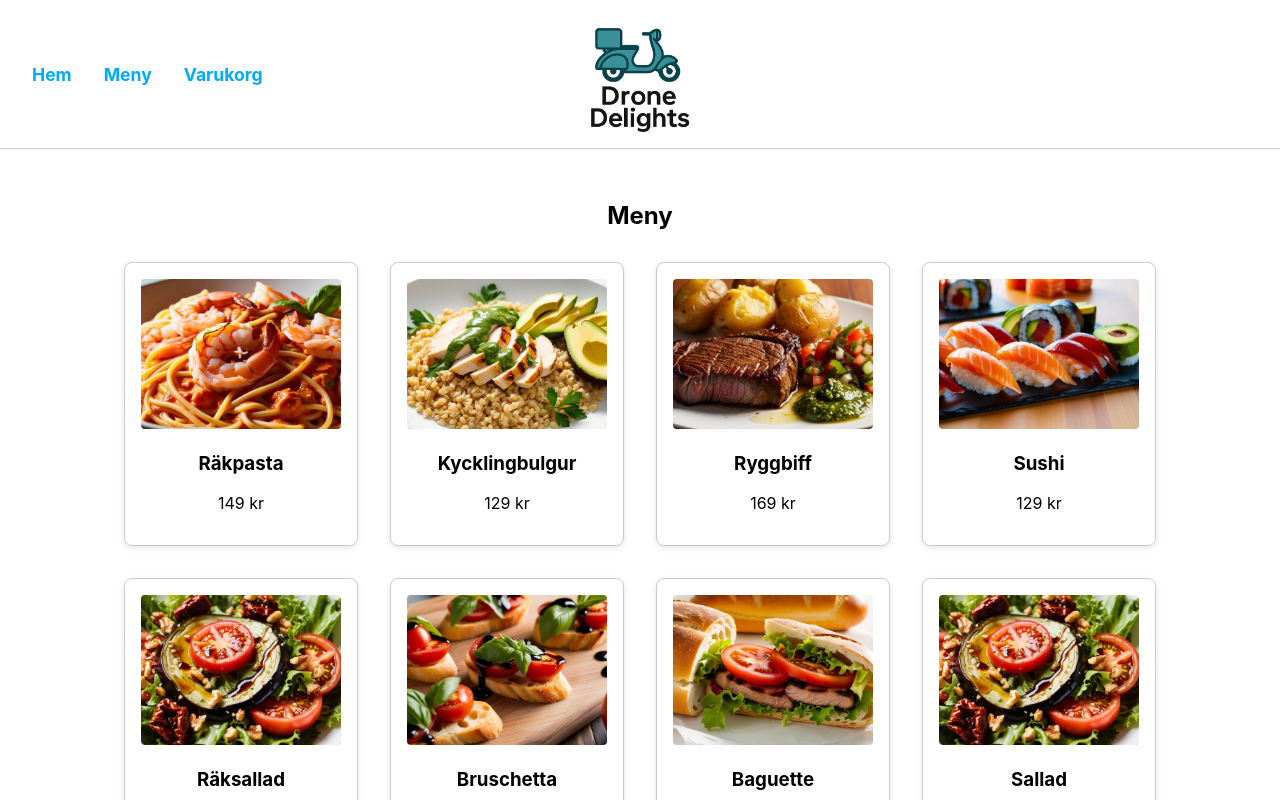
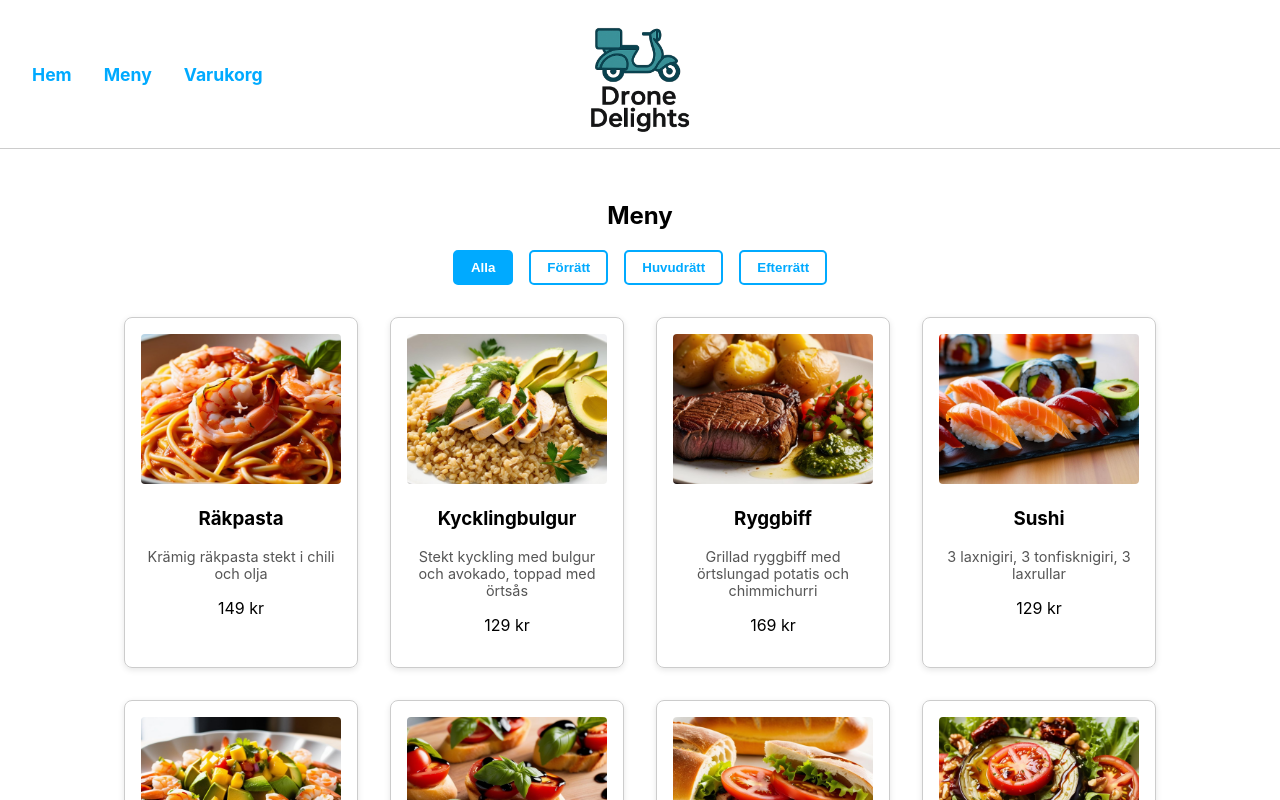
Before and after one commit to kevindaouk/GR--Kevin-Daouk-SYSM8, a React (Create React App) app: page /menu in a window 1280 px wide. Shown: the top 800 px of the page. Built offline with nearby package versions, Linux system fonts and the light colour scheme; data requests are answered from the project's data file.

Commit message:
la till filtreringsknappar i menu.jsx och css för det

```diff
--- a/db.json
+++ b/db.json
@@ -38,7 +38,7 @@
       "description": "Räksallad med avokado och mango",
       "category": "Förrätt",
       "price": 59,
-      "image": "salladforratt.jpg"
+      "image": "raksallad.jpg"
     },
     {
       "id": 6,
--- a/src/App.css
+++ b/src/App.css
@@ -137,3 +137,33 @@
   object-fit: cover;
   border-radius: 4px;
 }
+
+.menu-description {
+  font-size: 0.9rem;
+  color: #555;
+  margin: 0.3rem 0;
+}
+
+.filter-buttons {
+  display: flex;
+  justify-content: center;
+  gap: 1rem;
+  margin-bottom: 2rem;
+  flex-wrap: wrap;
+}
+
+.filter-button {
+  padding: 0.5rem 1rem;
+  border: 2px solid #00aaff;
+  background-color: white;
+  color: #00aaff;
+  cursor: pointer;
+  border-radius: 5px;
+  font-weight: bold;
+}
+
+.filter-button.active,
+.filter-button:hover {
+  background-color: #00aaff;
+  color: white;
+}
--- a/src/Pages/Menu.jsx
+++ b/src/Pages/Menu.jsx
@@ -3,6 +3,7 @@ import axios from "axios";
 
 function Menu() {
   const [products, setProducts] = useState([]);
+  const [filter, setFilter] = useState("Alla");
 
   useEffect(() => {
     axios
@@ -15,11 +16,33 @@ function Menu() {
       });
   }, []);
 
+  const filteredProducts =
+    filter === "Alla"
+      ? products
+      : products.filter((product) => product.category === filter);
+
+  const handleFilterChange = (category) => {
+    setFilter(category);
+  };
+
   return (
     <div className="menu-page">
       <h2>Meny</h2>
+
+      <div className="filter-buttons">
+        {["Alla", "Förrätt", "Huvudrätt", "Efterrätt"].map((category) => (
+          <button
+            key={category}
+            className={`filter-button ${filter === category ? "active" : ""}`}
+            onClick={() => handleFilterChange(category)}
+          >
+            {category}
+          </button>
+        ))}
+      </div>
+
       <div className="menu-list">
-        {products.map((product) => (
+        {filteredProducts.map((product) => (
           <div key={product.id} className="menu-item">
             <img
               src={`/images/${product.image}`}
@@ -27,6 +50,7 @@ function Menu() {
               className="menu-image"
             />
             <h3>{product.name}</h3>
+            <p className="menu-description">{product.description}</p>
             <p>{product.price} kr</p>
           </div>
         ))}
```
Also changed, not shown: src/Components/ProductModal.jsx (added).
